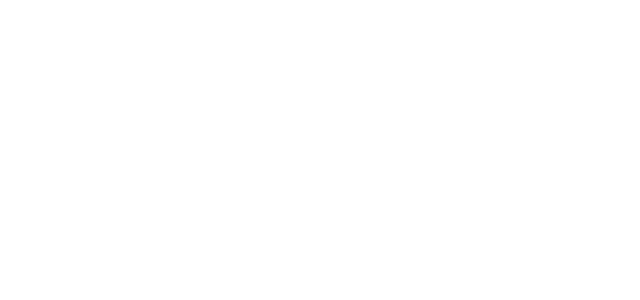
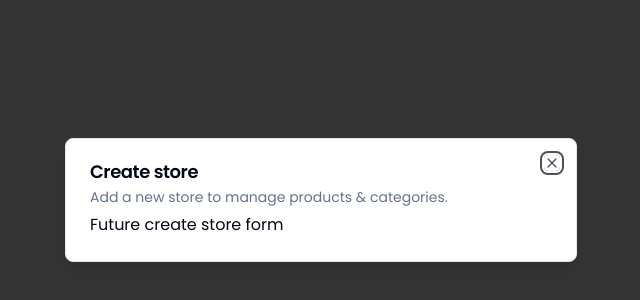
Before and after one commit to Noyon141/E-CommerceStore, a Next.js app: page / in a window 1280 px wide. Shown: the part 200-500 px from the top of the page, without its empty margins (319-959 px from the left). Built offline with nearby package versions, Linux system fonts and the light colour scheme.

Commit message:
Added Store modal in the layout file which could access globally from any page.

```diff
--- a/app/(root)/page.tsx
+++ b/app/(root)/page.tsx
@@ -1,11 +1,19 @@
-import { UserButton } from "@clerk/nextjs";
+"use client";
+
+import { useStoreModal } from "@/hooks/use-store-modal";
+import { useEffect } from "react";
 
 const Home = () => {
-  return (
-    <div className="p-4 max-w-4xl lg:max-w-full mx-auto">
-      <UserButton afterSignOutUrl="/sign-in" />
-    </div>
-  );
+  const onOpen = useStoreModal((state) => state.onOpen);
+  const isOpen = useStoreModal((state) => state.isOpen);
+
+  useEffect(() => {
+    if (!isOpen) {
+      onOpen();
+    }
+  }, [onOpen, isOpen]);
+
+  return <div className="p-4"></div>;
 };
 
 export default Home;
--- a/app/layout.tsx
+++ b/app/layout.tsx
@@ -2,6 +2,7 @@
 import type { Metadata } from "next";
 import { Poppins } from "next/font/google";
 import "./globals.css";
+import { ModalProvider } from "@/providers/modal-providers";
 
 const poppins = Poppins({
   subsets: ["latin"],
@@ -21,7 +22,10 @@
   return (
     <ClerkProvider>
       <html lang="en">
-        <body className={poppins.className}>{children}</body>
+        <body className={poppins.className}>
+          <ModalProvider/>
+          {children}
+          </body>
       </html>
     </ClerkProvider>
   );
--- /dev/null
+++ b/components/modals/store-modal.tsx
@@ -0,0 +1,18 @@
+"use client";
+
+import { useStoreModal } from "@/hooks/use-store-modal";
+import { Modal } from "../ui/modal";
+
+export const StoreModal = () => {
+  const storeModal = useStoreModal();
+  return (
+    <Modal
+      title="Create store"
+      description="Add a new store to manage products & categories."
+      isOpen={storeModal.isOpen}
+      onClose={storeModal.onClose}
+    >
+      Future create store form
+    </Modal>
+  );
+};
--- /dev/null
+++ b/components/ui/dialog.tsx
@@ -0,0 +1,122 @@
+"use client"
+
+import * as React from "react"
+import * as DialogPrimitive from "@radix-ui/react-dialog"
+import { X } from "lucide-react"
+
+import { cn } from "@/lib/utils"
+
+const Dialog = DialogPrimitive.Root
+
+const DialogTrigger = DialogPrimitive.Trigger
+
+const DialogPortal = DialogPrimitive.Portal
+
+const DialogClose = DialogPrimitive.Close
+
+const DialogOverlay = React.forwardRef<
+  React.ElementRef<typeof DialogPrimitive.Overlay>,
+  React.ComponentPropsWithoutRef<typeof DialogPrimitive.Overlay>
+>(({ className, ...props }, ref) => (
+  <DialogPrimitive.Overlay
+    ref={ref}
+    className={cn(
+      "fixed inset-0 z-50 bg-black/80  data-[state=open]:animate-in data-[state=closed]:animate-out data-[state=closed]:fade-out-0 data-[state=open]:fade-in-0",
+      className
+    )}
+    {...props}
+  />
+))
+DialogOverlay.displayName = DialogPrimitive.Overlay.displayName
+
+const DialogContent = React.forwardRef<
+  React.ElementRef<typeof DialogPrimitive.Content>,
+  React.ComponentPropsWithoutRef<typeof DialogPrimitive.Content>
+>(({ className, children, ...props }, ref) => (
+  <DialogPortal>
+    <DialogOverlay />
+    <DialogPrimitive.Content
+      ref={ref}
+      className={cn(
+        "fixed left-[50%] top-[50%] z-50 grid w-full max-w-lg translate-x-[-50%] translate-y-[-50%] gap-4 border bg-background p-6 shadow-lg duration-200 data-[state=open]:animate-in data-[state=closed]:animate-out data-[state=closed]:fade-out-0 data-[state=open]:fade-in-0 data-[state=closed]:zoom-out-95 data-[state=open]:zoom-in-95 data-[state=closed]:slide-out-to-left-1/2 data-[state=closed]:slide-out-to-top-[48%] data-[state=open]:slide-in-from-left-1/2 data-[state=open]:slide-in-from-top-[48%] sm:rounded-lg",
+        className
+      )}
+      {...props}
+    >
+      {children}
+      <DialogPrimitive.Close className="absolute right-4 top-4 rounded-sm opacity-70 ring-offset-background transition-opacity hover:opacity-100 focus:outline-none focus:ring-2 focus:ring-ring focus:ring-offset-2 disabled:pointer-events-none data-[state=open]:bg-accent data-[state=open]:text-muted-foreground">
+        <X className="h-4 w-4" />
+        <span className="sr-only">Close</span>
+      </DialogPrimitive.Close>
+    </DialogPrimitive.Content>
+  </DialogPortal>
+))
+DialogContent.displayName = DialogPrimitive.Content.displayName
+
+const DialogHeader = ({
+  className,
+  ...props
+}: React.HTMLAttributes<HTMLDivElement>) => (
+  <div
+    className={cn(
+      "flex flex-col space-y-1.5 text-center sm:text-left",
+      className
+    )}
+    {...props}
+  />
+)
+DialogHeader.displayName = "DialogHeader"
+
+const DialogFooter = ({
+  className,
+  ...props
+}: React.HTMLAttributes<HTMLDivElement>) => (
+  <div
+    className={cn(
+      "flex flex-col-reverse sm:flex-row sm:justify-end sm:space-x-2",
+      className
+    )}
+    {...props}
+  />
+)
+DialogFooter.displayName = "DialogFooter"
+
+const DialogTitle = React.forwardRef<
+  React.ElementRef<typeof DialogPrimitive.Title>,
+  React.ComponentPropsWithoutRef<typeof DialogPrimitive.Title>
+>(({ className, ...props }, ref) => (
+  <DialogPrimitive.Title
+    ref={ref}
+    className={cn(
+      "text-lg font-semibold leading-none tracking-tight",
+      className
+    )}
+    {...props}
+  />
+))
+DialogTitle.displayName = DialogPrimitive.Title.displayName
+
+const DialogDescription = React.forwardRef<
+  React.ElementRef<typeof DialogPrimitive.Description>,
+  React.ComponentPropsWithoutRef<typeof DialogPrimitive.Description>
+>(({ className, ...props }, ref) => (
+  <DialogPrimitive.Description
+    ref={ref}
+    className={cn("text-sm text-muted-foreground", className)}
+    {...props}
+  />
+))
+DialogDescription.displayName = DialogPrimitive.Description.displayName
+
+export {
+  Dialog,
+  DialogPortal,
+  DialogOverlay,
+  DialogClose,
+  DialogTrigger,
+  DialogContent,
+  DialogHeader,
+  DialogFooter,
+  DialogTitle,
+  DialogDescription,
+}
--- /dev/null
+++ b/components/ui/input.tsx
@@ -0,0 +1,25 @@
+import * as React from "react"
+
+import { cn } from "@/lib/utils"
+
+export interface InputProps
+  extends React.InputHTMLAttributes<HTMLInputElement> {}
+
+const Input = React.forwardRef<HTMLInputElement, InputProps>(
+  ({ className, type, ...props }, ref) => {
+    return (
+      <input
+        type={type}
+        className={cn(
+          "flex h-10 w-full rounded-md border border-input bg-background px-3 py-2 text-sm ring-offset-background file:border-0 file:bg-transparent file:text-sm file:font-medium placeholder:text-muted-foreground focus-visible:outline-none focus-visible:ring-2 focus-visible:ring-ring focus-visible:ring-offset-2 disabled:cursor-not-allowed disabled:opacity-50",
+          className
+        )}
+        ref={ref}
+        {...props}
+      />
+    )
+  }
+)
+Input.displayName = "Input"
+
+export { Input }
--- /dev/null
+++ b/components/ui/modal.tsx
@@ -0,0 +1,44 @@
+"use client";
+
+import React from "react";
+import {
+  Dialog,
+  DialogContent,
+  DialogDescription,
+  DialogHeader,
+  DialogTitle,
+} from "./dialog";
+
+interface ModalProps {
+  title: string;
+  description: string;
+  isOpen: boolean;
+  onClose: () => void;
+  children?: React.ReactNode;
+}
+
+export const Modal: React.FC<ModalProps> = ({
+  title,
+  description,
+  isOpen,
+  onClose,
+  children,
+}) => {
+  const onChange = (open: boolean) => {
+    if (!open) {
+      onClose();
+    }
+  };
+
+  return (
+    <Dialog open={isOpen} onOpenChange={onChange}>
+      <DialogContent>
+        <DialogHeader>
+          <DialogTitle>{title}</DialogTitle>
+          <DialogDescription>{description}</DialogDescription>
+          <div>{children}</div>
+        </DialogHeader>
+      </DialogContent>
+    </Dialog>
+  );
+};
--- /dev/null
+++ b/hooks/use-store-modal.tsx
@@ -0,0 +1,13 @@
+import { create } from "zustand";
+
+interface useStoreModalStore {
+  isOpen: boolean;
+  onOpen: () => void;
+  onClose: () => void;
+}
+
+export const useStoreModal = create<useStoreModalStore>((set) => ({
+  isOpen: false,
+  onOpen: () => set({ isOpen: true }),
+  onClose: () => set({ isOpen: false }),
+}));
--- a/package.json
+++ b/package.json
@@ -11,6 +11,7 @@
   "dependencies": {
     "@clerk/nextjs": "^5.0.1",
     "@hookform/resolvers": "^3.3.4",
+    "@radix-ui/react-dialog": "^1.0.5",
     "@radix-ui/react-label": "^2.0.2",
     "@radix-ui/react-slot": "^1.0.2",
     "class-variance-authority": "^0.7.0",
@@ -22,7 +23,8 @@
     "react-hook-form": "^7.51.3",
     "tailwind-merge": "^2.3.0",
     "tailwindcss-animate": "^1.0.7",
-    "zod": "^3.23.4"
+    "zod": "^3.23.4",
+    "zustand": "^4.5.2"
   },
   "devDependencies": {
     "@types/node": "^20",
--- /dev/null
+++ b/providers/modal-providers.tsx
@@ -0,0 +1,19 @@
+"use client";
+
+import { StoreModal } from "@/components/modals/store-modal";
+import { useEffect, useState } from "react";
+
+export const ModalProvider = () => {
+  //Hydration error fixed with useState and useEffect
+
+  const [isMounted, setIsMounted] = useState(false);
+
+  useEffect(() => {
+    setIsMounted(true);
+  }, []);
+
+  if (!isMounted) return null;
+  return <>
+    <StoreModal/>
+  </>;
+};
```
Also changed, not shown: 1 other file (tests, documents, lock files or other folders).
